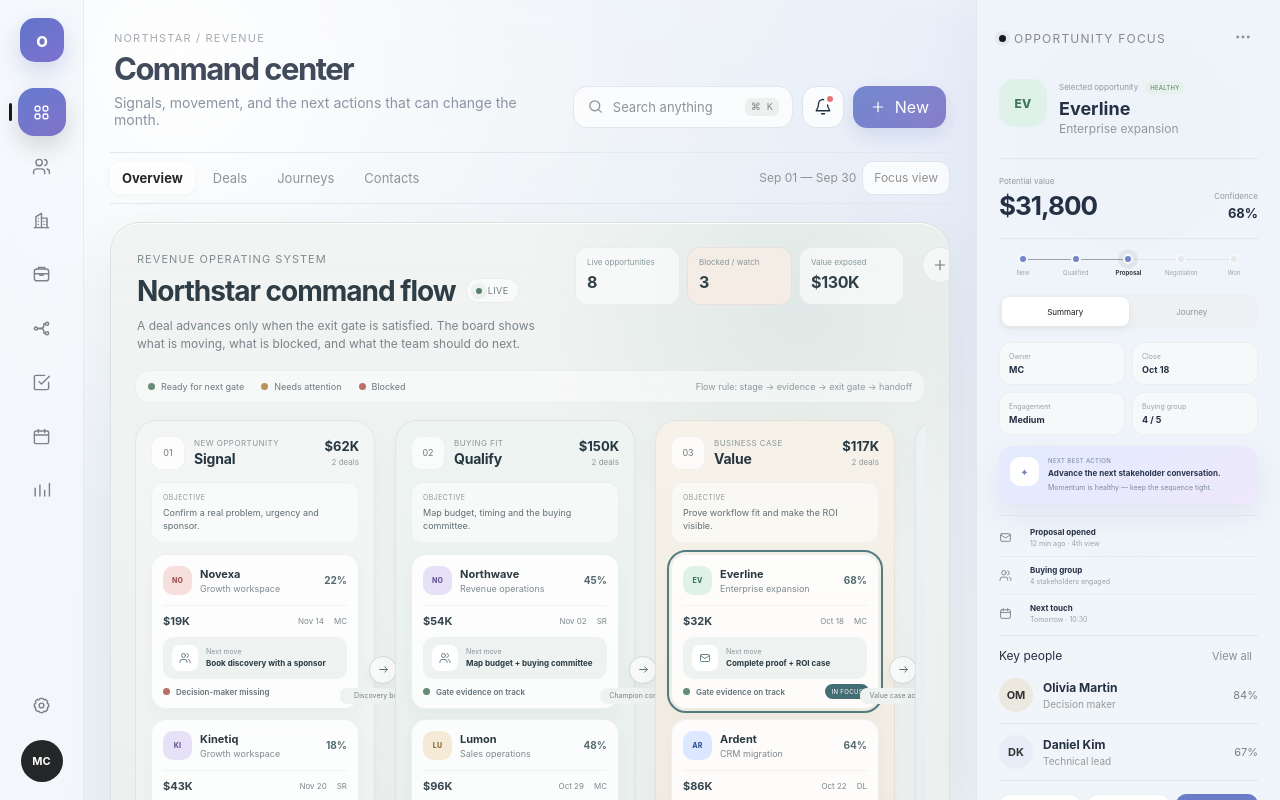
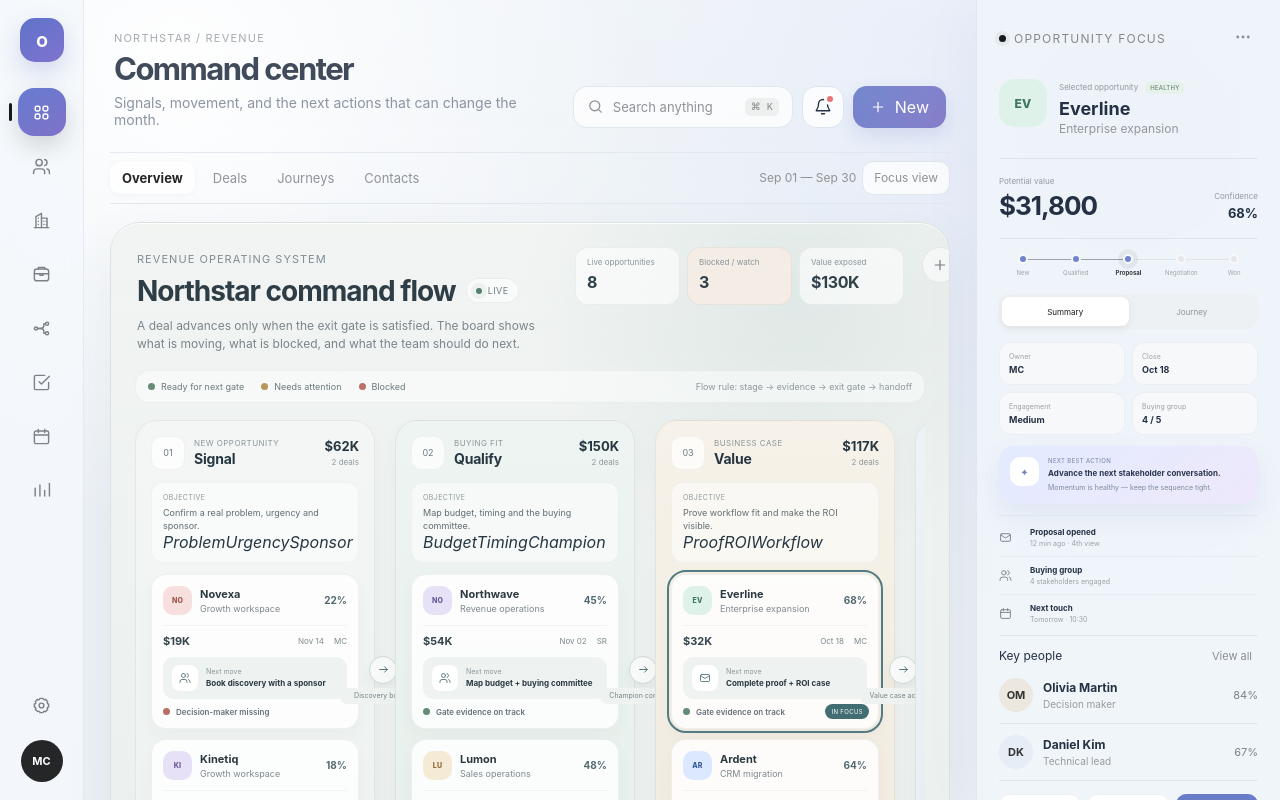
Before and after one commit to grekovmaxim-stack/orbiq-crm, a Next.js app: page / in a window 1280 px wide. Shown: the top 800 px of the page. Built offline with nearby package versions, Linux system fonts and the light colour scheme.

Commit message:
Add reference-inspired accent chips to Northstar flow

```diff
--- a/app/components/Views.tsx
+++ b/app/components/Views.tsx
@@ -32,12 +32,14 @@ export function OverviewView({
     gate:string;
     signal:string;
     threshold:number;
+    accent:"sky" | "lime" | "amber" | "violet" | "mint";
+    evidence:string[];
   }> = [
-    { label:"Signal", stage:"New", note:"New opportunity", objective:"Confirm a real problem, urgency and sponsor.", gate:"Discovery booked", signal:"Problem + sponsor", threshold:20 },
-    { label:"Qualify", stage:"Qualified", note:"Buying fit", objective:"Map budget, timing and the buying committee.", gate:"Champion confirmed", signal:"3 / 5 people mapped", threshold:40 },
-    { label:"Value", stage:"Proposal", note:"Business case", objective:"Prove workflow fit and make the ROI visible.", gate:"Value case accepted", signal:"Proof + ROI", threshold:60 },
-    { label:"Decision", stage:"Negotiation", note:"Approval path", objective:"Clear security, commercials and final approval.", gate:"Approver aligned", signal:"0 critical blockers", threshold:75 },
-    { label:"Handoff", stage:"Won", note:"Customer launch", objective:"Carry sales context into a clean onboarding.", gate:"Kickoff scheduled", signal:"Launch ≤ 3 days", threshold:100 }
+    { label:"Signal", stage:"New", note:"New opportunity", objective:"Confirm a real problem, urgency and sponsor.", gate:"Discovery booked", signal:"Problem + sponsor", threshold:20, accent:"sky", evidence:["Problem","Urgency","Sponsor"] },
+    { label:"Qualify", stage:"Qualified", note:"Buying fit", objective:"Map budget, timing and the buying committee.", gate:"Champion confirmed", signal:"3 / 5 people mapped", threshold:40, accent:"lime", evidence:["Budget","Timing","Champion"] },
+    { label:"Value", stage:"Proposal", note:"Business case", objective:"Prove workflow fit and make the ROI visible.", gate:"Value case accepted", signal:"Proof + ROI", threshold:60, accent:"amber", evidence:["Proof","ROI","Workflow"] },
+    { label:"Decision", stage:"Negotiation", note:"Approval path", objective:"Clear security, commercials and final approval.", gate:"Approver aligned", signal:"0 critical blockers", threshold:75, accent:"violet", evidence:["Security","Terms","Approver"] },
+    { label:"Handoff", stage:"Won", note:"Customer launch", objective:"Carry sales context into a clean onboarding.", gate:"Kickoff scheduled", signal:"Launch ≤ 3 days", threshold:100, accent:"mint", evidence:["Kickoff","Owner","Success plan"] }
   ];
 
   const blockerCount = openDeals.filter((deal) => deal.health !== "Healthy").length;
@@ -100,11 +102,11 @@ export function OverviewView({
               const ready = stageDeals.filter((deal) => deal.health === "Healthy" && deal.probability >= column.threshold).length;
 
               return (
-                <section className={"ccStage ccLogicStage stage"+columnIndex} key={column.stage}>
+                <section className={"ccStage ccLogicStage stage"+columnIndex+" accent-"+column.accent} key={column.stage}>
                   <div className="ccLogicStageHead">
                     <div className="ccStageIndex">0{columnIndex+1}</div>
                     <div className="ccStageIdentity">
-                      <span>{column.note}</span>
+                      <span className={"ccStageChip "+column.accent}>{column.note}</span>
                       <h3>{column.label}</h3>
                     </div>
                     <div className="ccStageValue"><b>{money(stageValue,true)}</b><small>{stageDeals.length} deals</small></div>
@@ -113,6 +115,9 @@ export function OverviewView({
                   <div className="ccStageObjective">
                     <span>Objective</span>
                     <p>{column.objective}</p>
+                    <div className="ccEvidenceRow">
+                      {column.evidence.map((item,evidenceIndex) => <i className={"ccEvidenceChip "+column.accent+(evidenceIndex === 0 ? " strong" : "")} key={item}>{item}</i>)}
+                    </div>
                   </div>
 
                   <div className="ccStageCards ccLogicCards">
@@ -128,7 +133,7 @@ export function OverviewView({
                           <div className="ccLogicDealTop">
                             <span className={"logo tiny "+deal.tone}>{deal.company.slice(0,2).toUpperCase()}</span>
                             <div className="ccLogicDealTitle"><b>{deal.company}</b><small>{deal.title}</small></div>
-                            <span className="ccLogicProbability">{deal.probability}%</span>
+                            <span className={"ccLogicProbability "+column.accent}>{deal.probability}%</span>
                           </div>
 
                           <div className="ccLogicDealMeta">
@@ -137,7 +142,7 @@ export function OverviewView({
                             <span>{deal.owner}</span>
                           </div>
 
-                          <div className="ccLogicNext">
+                          <div className={"ccLogicNext "+column.accent}>
                             <span className="ccLogicNextIcon"><Icon name={columnIndex < 2 ? "people" : columnIndex === 2 ? "mail" : columnIndex === 3 ? "task" : "check"} size={12}/></span>
                             <div><small>Next move</small><b>{nextAction(columnIndex)}</b></div>
                           </div>
@@ -170,7 +175,7 @@ export function OverviewView({
                   </div>
 
                   {columnIndex < flowStages.length-1 && (
-                    <div className="ccLogicConnector" aria-hidden>
+                    <div className={"ccLogicConnector "+column.accent} aria-hidden>
                       <span><Icon name="arrow" size={13}/></span>
                       <small>{column.gate}</small>
                     </div>
```
